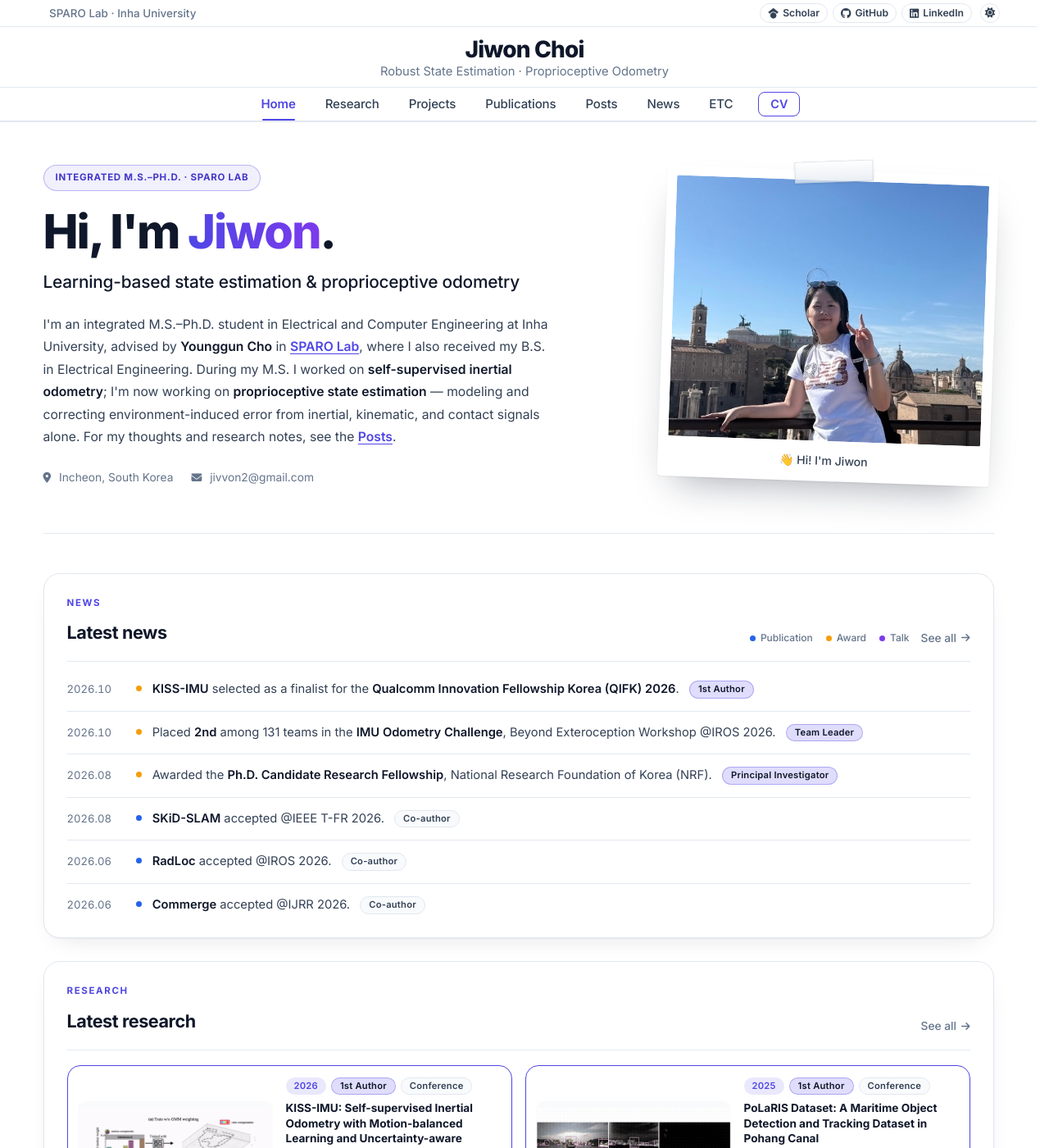
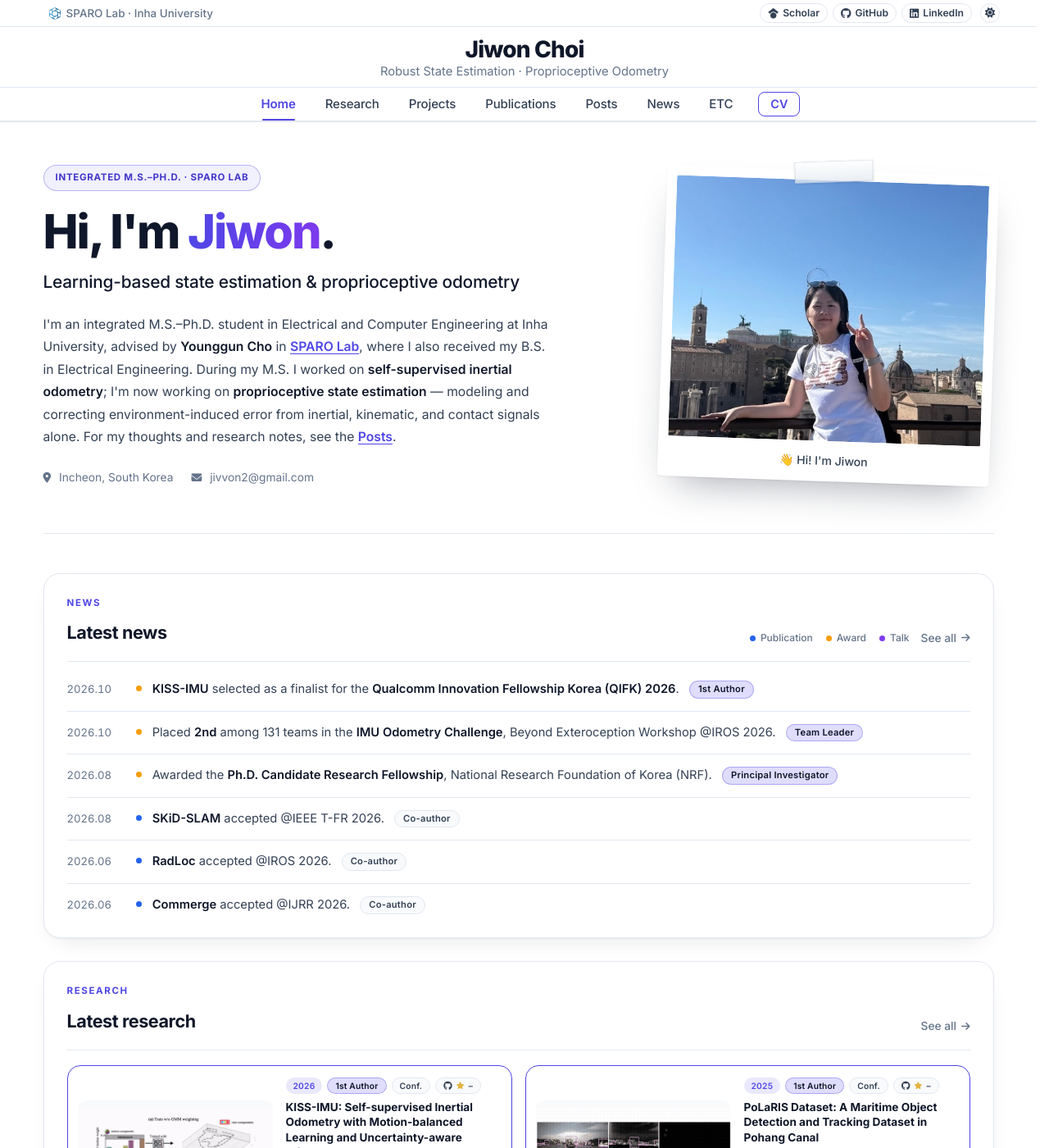
Before and after one commit to jivvon1/jivvon1.github.io, a Jekyll site: the page built from index.html, in a window 1280 px wide and 1400 px high. Shown: the whole window at 82% size. Built offline with Jekyll 4.4.1, drawn with Linux system fonts in a browser that asks for light colours; some web fonts are replaced; comment, search, counter and statistics services are not loaded.

Commit message:
Update homepage

```diff
--- a/_data/research.yml
+++ b/_data/research.yml
@@ -26,7 +26,7 @@
   conference: "IROS, 2026"
   conference_link: "https://2026.ieee-iros.org/"
   authors: "Hogyun Kim, Jiwon Choi, Jungwoo Lee, Younggun Cho"
-  github: ""
+  github: "https://github.com/sparolab/RadLoc"
   paper_link: ""
   arxiv_link: ""
   project_link: "https://sparolab.github.io/research/radloc/"
@@ -50,7 +50,7 @@
   conference: "IJRR"
   conference_link: "https://journals.sagepub.com/home/IJR"
   authors: "Hogyun Kim, Jiwon Choi, Juwon Kim, Geonmo Yang, Seokhwan Jeong, Hyungtae Lim, Younggun Cho"
-  github: ""
+  github: "https://github.com/sparolab/Commerge"
   paper_link: ""
   arxiv_link: ""
   project_link: "https://sparolab.github.io/research/commerge/"
@@ -62,7 +62,7 @@
   conference: "ICRA, 2026"
   conference_link: "https://2026.ieee-icra.org/"
   authors: "Jiwon Choi, Hogyun Kim, Geonmo Yang, Juhui Lee, Younggun Cho"
-  github: ""
+  github: "https://github.com/sparolab/KISS-IMU"
   paper_link: ""
   arxiv_link: "https://arxiv.org/abs/2603.06205"
   project_link: "https://sparolab.github.io/research/kiss_imu/"
--- a/_includes/nav.html
+++ b/_includes/nav.html
@@ -3,7 +3,7 @@
   <div class="hd-util">
     <div class="hd-inner">
       <a class="hd-home" href="{{ '/' | relative_url }}"><i class="fas fa-house"></i> Jiwon Choi</a>
-      <span class="hd-aff">SPARO Lab · Inha University</span>
+      <a class="hd-aff" href="https://sparolab.github.io/" target="_blank" rel="noopener"><img class="hd-aff-logo" src="{{ '/assets/img/logo/sparo.png' | relative_url }}" alt="SPARO Lab logo">SPARO Lab · Inha University</a>
       <div class="hd-util-right">
         <a class="hd-link" href="{{ site.author.scholar }}" target="_blank" rel="noopener"><i class="fa-brands fa-google-scholar"></i><span> Scholar</span></a>
         <a class="hd-link" href="https://github.com/{{ site.author.github }}" target="_blank" rel="noopener"><i class="fab fa-github"></i><span> GitHub</span></a>
--- a/_includes/research-card.html
+++ b/_includes/research-card.html
@@ -24,7 +24,7 @@
           {% if venue_short == "IROS" and pub_year == "2026" %}{% assign venue_url = "https://2026.ieee-iros.org/" %}{% endif %}
           {% assign role_label = "Co-author" %}
           {% if role == "first" %}{% assign role_label = "1st Author" %}{% endif %}
-          {% assign type_label = "Conference" %}
+          {% assign type_label = "Conf." %}
           {% if ptype == "journal" %}{% assign type_label = "Journal" %}{% endif %}{% if ptype == "challenge" %}{% assign type_label = "Challenge" %}{% endif %}
           {% assign first_author_name = first_author | strip %}
           {% assign first_author_url = "" %}
@@ -48,6 +48,11 @@
                 <span class="pill pill--year">{{ pub_year }}</span>
                 <span class="pill pill--role pill--role-{{ role }}">{{ role_label }}</span>
                 <span class="pill pill--type pill--type-{{ ptype }}">{{ type_label }}</span>
+                {% if pub.github contains "github.com/" %}{% assign gh_slug = pub.github | split: "github.com/" | last | split: "?" | first | split: "#" | first %}
+                <a class="pill pill--gh" href="{{ pub.github }}" target="_blank" rel="noopener" data-gh-repo="{{ gh_slug | remove: '.git' }}" aria-label="GitHub repository">
+                  <i class="fab fa-github"></i><i class="fas fa-star"></i><span class="gh-stars">–</span>
+                </a>
+                {% endif %}
               </div>
               <h3 class="research-thumb-title">{{ pub.title }}</h3>
               {% if role == "co" %}
--- a/_sass/home.scss
+++ b/_sass/home.scss
@@ -16,6 +16,8 @@ $hm-grad-dark: linear-gradient(90deg, #818cf8, #c084fc);
 .hd-inner { max-width:$hm-max;margin:0 auto;padding:0 24px;height:32px;display:flex;align-items:center;gap:16px; }
 .hd-util { border-bottom:1px solid var(--border); }
 .hd-aff, .hd-home { color:var(--text-muted);font-size:.84rem;font-weight:500;white-space:nowrap;overflow:hidden;text-overflow:ellipsis; }
+a.hd-aff { display:inline-flex;align-items:center;gap:7px; &:hover{color:var(--accent)} }
+.hd-aff-logo { height:15px;width:auto;flex-shrink:0; }
 .hd-home { display:none;color:var(--text-primary);font-weight:700; i{margin-right:6px;font-size:.78rem} &:hover{color:var(--accent)} }
 .hd-util-right { margin-left:auto;display:flex;align-items:center;gap:6px; }
 .hd-link { display:inline-flex;align-items:center;gap:5px;height:24px;padding:0 9px;border:1px solid var(--border);border-radius:99px;color:var(--text-secondary);font-size:.76rem;font-weight:600;
@@ -106,6 +108,7 @@ a.tab { color:var(--text-secondary); &:hover,&.is-active{color:var(--accent)} }
 .hm-block-tools { display:flex;align-items:center;gap:14px;flex-wrap:wrap; }
 .hm-panel-head { padding:56px 0 28px;margin-bottom:28px;border-bottom:1px solid var(--border);
   h2 { margin:0;font-size:clamp(2rem,3.6vw,2.6rem);font-weight:800;letter-spacing:-.03em;line-height:1.1; }
+  h2.hm-eyebrow { margin:0;font-size:.8rem;font-weight:700;letter-spacing:.14em;line-height:1.4; }
   p:not(.hm-eyebrow) { margin:10px 0 0;color:var(--text-muted);font-size:.98rem; }
   @media (max-width: 768px) { padding:32px 0 20px;margin-bottom:22px; } }
 
@@ -141,7 +144,7 @@ a.tab { color:var(--text-secondary); &:hover,&.is-active{color:var(--accent)} }
   .research-thumb-img { flex:0 0 44%;aspect-ratio:16 / 10;align-self:center;margin:12px 0 12px 12px;border-radius:10px;
     img { object-fit:contain; } }
   .research-thumb-body { justify-content:center;gap:7px;padding:14px 18px 14px 16px; }
-  .research-thumb-pills .pill { padding:2px 10px;font-size:.7rem; }
+  .research-thumb-pills .pill { padding:2px 9px;font-size:.64rem; }
   .research-thumb-title { font-size:.85rem;line-height:1.35; }
   .research-thumb-author { font-size:.7rem; }
   .research-thumb-award { font-size:.7rem; i { font-size:.66rem; } }
@@ -178,7 +181,7 @@ a.tab { color:var(--text-secondary); &:hover,&.is-active{color:var(--accent)} }
 .pill--date { color:var(--text-secondary); background:var(--bg-secondary); border:1px solid var(--border); }
 .pill--grant { color:#2a8a5c; background:rgba(42,157,106,.1); border:1px solid rgba(42,157,106,.4); }
 .pill--challenge { color:#c2700c; background:rgba(245,158,11,.12); border:1px solid rgba(245,158,11,.4); }
-.project-card-title { margin:0 0 6px; color:var(--text-primary); font-size:1.02rem; font-weight:700; line-height:1.3; letter-spacing:-.015em; }
+.project-card-title { margin:0 0 6px; color:var(--text-primary); font-size:.9rem; font-weight:700; line-height:1.3; letter-spacing:-.015em; }
 .project-card-sub { margin:-2px 0 8px !important; color:var(--text-muted); font-size:.78rem; }
 .project-card-years { display:grid; gap:7px; margin:12px 0 0; padding:0; list-style:none;
   li { display:grid; grid-template-columns:auto 1fr; align-items:start; gap:12px; }
@@ -193,7 +196,7 @@ a.tab { color:var(--text-secondary); &:hover,&.is-active{color:var(--accent)} }
 @media (max-width: 900px) {
   .project-card { grid-template-columns:1fr; gap:16px; padding:16px; }
   .project-card-img img { max-height:240px; }
-  .project-card-title { font-size:.96rem; }
+  .project-card-title { font-size:.86rem; }
 }
 
 // card opened from a news link (#projects/<id>): short accent pulse
--- a/_sass/preview.scss
+++ b/_sass/preview.scss
@@ -693,6 +693,20 @@
     background: var(--bg-secondary);
     border: 1px dashed var(--border-hover);
   }
+  &--gh {
+    position: relative;
+    z-index: 2;
+    gap: 5px;
+    color: var(--text-secondary);
+    background: var(--bg-secondary);
+    border: 1px solid var(--border);
+    text-decoration: none;
+    font-variant-numeric: tabular-nums;
+    transition: color .15s, border-color .15s;
+    .fa-github { font-size: 1.05em; }
+    .fa-star { font-size: .85em; color: #e3b341; }
+    &:hover { color: var(--text-primary); border-color: var(--text-secondary); }
+  }
   &--type-challenge {
     color: var(--accent);
     background: var(--bg-secondary);
--- a/index.html
+++ b/index.html
@@ -93,8 +93,7 @@ title: Jiwon Choi
     <!-- News -->
     <section class="tab-panel" data-panel="news">
       <header class="hm-panel-head">
-        <p class="hm-eyebrow">News</p>
-        <h2>News</h2>
+        <h2 class="hm-eyebrow">News</h2>
         <p>Papers, awards, and talks, newest first.</p>
       </header>
       {% if site.data.news and site.data.news.size > 0 %}
@@ -145,8 +144,7 @@ title: Jiwon Choi
     <!-- Publications (text list, grouped by year, paginated) -->
     <section class="tab-panel" data-panel="publications">
       <header class="hm-panel-head">
-        <p class="hm-eyebrow">Publications</p>
-        <h2>Publications</h2>
+        <h2 class="hm-eyebrow">Publications</h2>
         <p>Conference and journal papers, grouped by year.</p>
       </header>
       <div class="filter-bar">
@@ -228,8 +226,7 @@ title: Jiwon Choi
     <!-- Research (filterable cards) -->
     <section class="tab-panel" data-panel="research">
       <header class="hm-panel-head">
-        <p class="hm-eyebrow">Research</p>
-        <h2>Research</h2>
+        <h2 class="hm-eyebrow">Research</h2>
         <p>Projects I led or contributed to.</p>
       </header>
       <div class="filter-bar">
@@ -278,8 +275,7 @@ title: Jiwon Choi
     <!-- Projects -->
     <section class="tab-panel" data-panel="projects">
       <header class="hm-panel-head">
-        <p class="hm-eyebrow">Projects</p>
-        <h2>Projects</h2>
+        <h2 class="hm-eyebrow">Projects</h2>
         <p>Research grants I lead and challenges I have competed in.</p>
       </header>
       <div class="projects-list">
@@ -293,8 +289,7 @@ title: Jiwon Choi
     <!-- Posts -->
     <section class="tab-panel" data-panel="posts">
       <header class="hm-panel-head">
-        <p class="hm-eyebrow">Posts</p>
-        <h2>Posts</h2>
+        <h2 class="hm-eyebrow">Posts</h2>
         <p>Interactive notes and small tools.</p>
       </header>
       <div class="filter-bar">
@@ -402,8 +397,7 @@ title: Jiwon Choi
     <section class="tab-panel" data-panel="etc">
       {% assign talks = site.data.etc.presentation | where_exp: "i", "i.title != ''" %}
       <header class="hm-panel-head">
-        <p class="hm-eyebrow">ETC</p>
-        <h2>Etc.</h2>
+        <h2 class="hm-eyebrow">ETC</h2>
         <p>{% if talks.size > 0 %}Talks and academic service.{% else %}Academic service.{% endif %}</p>
       </header>
       <div class="etc-grid">
```
Also changed, not shown: other parts of index.html (+26 -0 lines), assets/img/logo/sparo.png (added), 3 other files.
